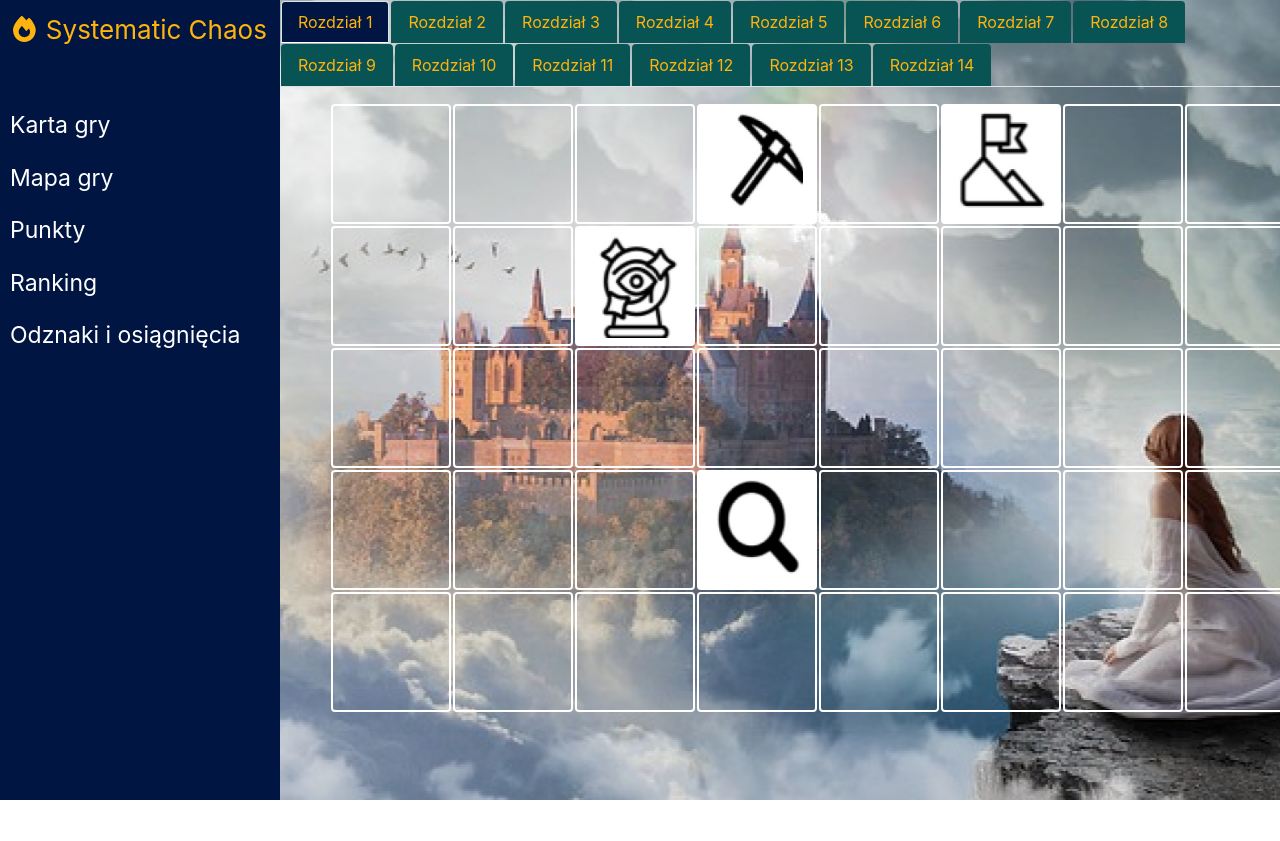
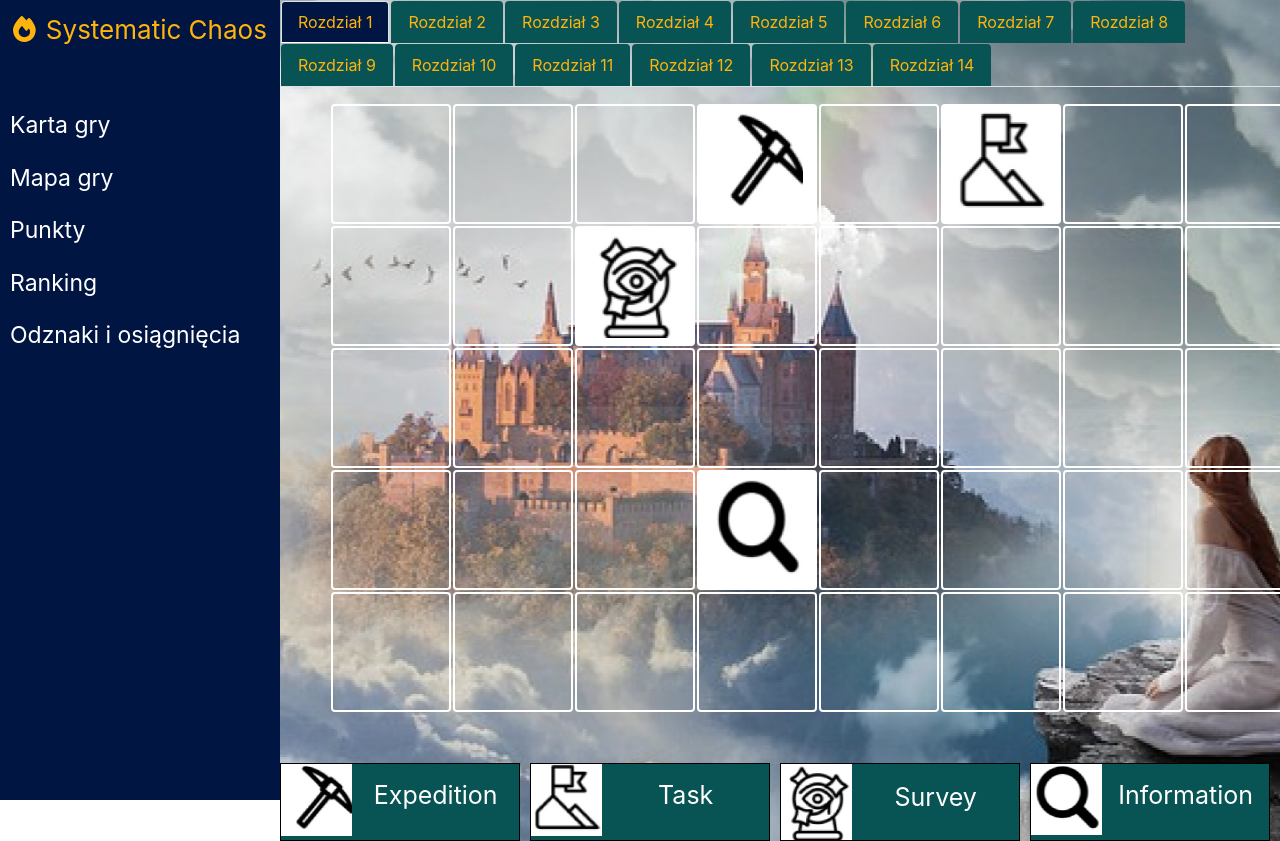
Before and after one commit to ajablonsk1/systematic-chaos, a React (Create React App) app in the folder frontend/: page / in a window 1280 px wide. Before the commit the page ends 800 px from the top, so only its background shows below. Built offline with nearby package versions, Linux system fonts and the light colour scheme.

Commit message:
SC-38: add legend component

```diff
--- a/frontend/src/components/GameMap/GameMap.js
+++ b/frontend/src/components/GameMap/GameMap.js
@@ -2,12 +2,14 @@ import React from 'react';
 import { ContentWithoutMargin } from '../App/AppGeneralStyles';
 import ChaptersNav from './ChaptersNav';
 import { Background } from './GameMapStyles';
+import Legend from './Legend';
 
 function GameMap(props) {
     return (
         <ContentWithoutMargin>
             <Background>
                 <ChaptersNav></ChaptersNav>
+                <Legend></Legend>
             </Background>
         </ContentWithoutMargin>
     );
--- /dev/null
+++ b/frontend/src/components/GameMap/Legend.js
@@ -0,0 +1,32 @@
+import React from 'react';
+import { Container } from 'react-bootstrap';
+import { getActivityImg } from '../../utils/constants';
+import { ActivityLabel, ActivityImg, LegendCol, LegendRow } from './LegendStyles';
+
+
+function Legend(props) {
+    return (
+        <Container>
+            <LegendRow>
+                <LegendCol className="md-4">
+                    <ActivityImg src={getActivityImg('expedition')}></ActivityImg>
+                    <ActivityLabel>Expedition</ActivityLabel>
+                </LegendCol>
+                <LegendCol className="md-4">
+                    <ActivityImg src={getActivityImg('task')}></ActivityImg>
+                    <ActivityLabel>Task</ActivityLabel>
+                </LegendCol>
+                <LegendCol className="md-4">
+                    <ActivityImg src={getActivityImg('survey')}></ActivityImg>
+                    <ActivityLabel>Survey</ActivityLabel>
+                </LegendCol>
+                <LegendCol className="md-4">
+                    <ActivityImg src={getActivityImg('information')}></ActivityImg>
+                    <ActivityLabel>Information</ActivityLabel>
+                </LegendCol>
+            </LegendRow>
+        </Container>
+    );
+}
+
+export default Legend;
--- /dev/null
+++ b/frontend/src/components/GameMap/LegendStyles.js
@@ -0,0 +1,53 @@
+import styled from 'styled-components'
+import { Col, Row } from 'react-bootstrap';
+
+
+export const ActivityLabel = styled.div`
+    display: inline-block;
+    width: 70%;
+    height: auto;
+    color: white !important;
+    font-size: 25px;
+    text-align: center;
+    text-overflow: clip clip;
+
+    @media(max-width: 1200px){
+        font-size: 15px;
+    }
+
+    @media(max-width: 900px){
+        font-size: 12px;
+    }
+
+    @media(max-width: 400px){
+        font-size: 11px;
+    }
+
+`;
+
+export const ActivityImg = styled.img`
+    width: 30%;
+    height: auto;
+
+    @media(max-width: 768px){
+        width: 20%;
+    }
+`;
+
+export const LegendCol = styled(Col)`
+    background-color: #085454 ;
+    padding: 0px;
+    margin-right: 10px;
+    border: 1px solid black;
+
+    @media(max-width: 768px){
+        margin-bottom: 120px;
+    }
+
+`;
+
+export const LegendRow = styled(Row)`
+    @media(max-width: 768px){
+        padding-bottom: 20px;
+    }
+`
```
